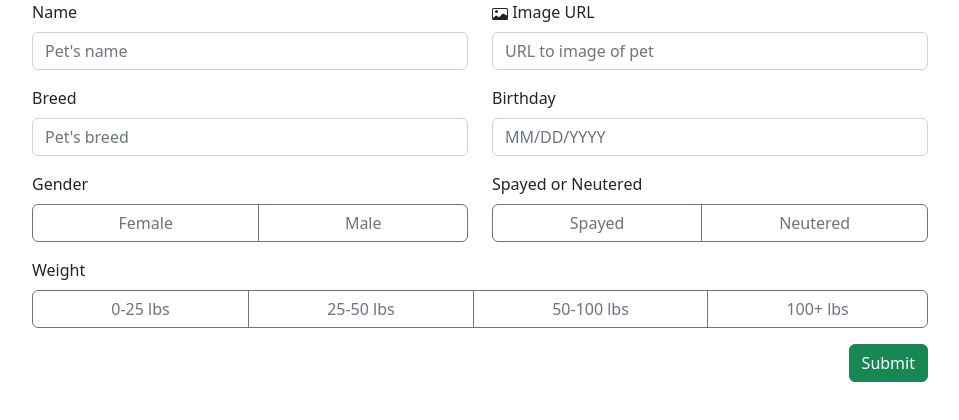
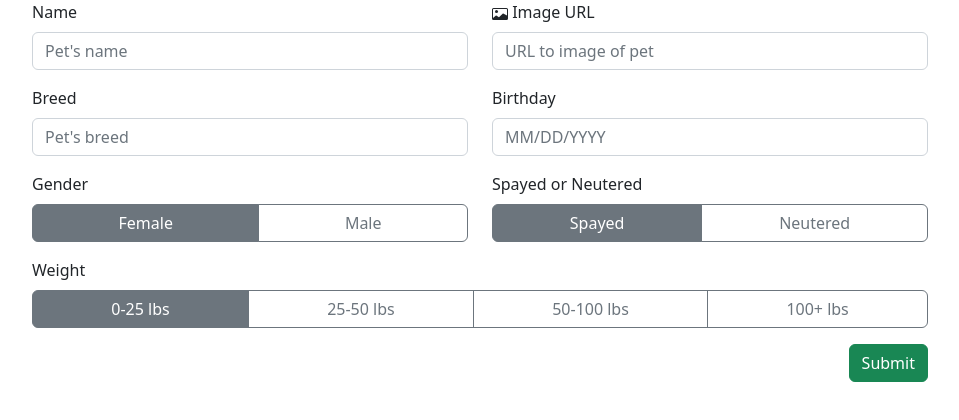
Before and after one commit to JoshThorntonDev/a3-s3786643, a React (Create React App) app: page / in a window 1280 px wide. Shown: the top 420 px of the page, without its empty margins (160-1119 px from the left). Built offline with nearby package versions, Linux system fonts and the light colour scheme.

Commit message:
Update RadioGroup to allow setting default

```diff
--- a/src/components/DogForm.js
+++ b/src/components/DogForm.js
@@ -179,6 +179,7 @@ function DogForm(props) {
               radios={gendersArr}
               value={values.gender}
               inputChange={handleInputChange}
+              default={gendersArr[0].value}
             ></RadioGroup>
           </Form.Group>
         </Col>
@@ -190,6 +191,7 @@ function DogForm(props) {
               radios={statusArr}
               value={values.status}
               inputChange={handleInputChange}
+              default={statusArr[0].value}
             ></RadioGroup>
           </Form.Group>
         </Col>
@@ -203,6 +205,7 @@ function DogForm(props) {
               radios={weightArr}
               value={values.weight}
               inputChange={handleInputChange}
+              default={weightArr[0].value}
             ></RadioGroup>
           </Form.Group>
         </Col>
--- a/src/components/RadioGroup.js
+++ b/src/components/RadioGroup.js
@@ -4,7 +4,7 @@ import ToggleButton from "react-bootstrap/ToggleButton";
 function RadioGroup(props) {
   return (
     <div className="d-grid">
-      <ToggleButtonGroup name={props.name}>
+      <ToggleButtonGroup defaultValue={props.default} name={props.name}>
         {props.radios.map((radio, idx) => ( // for each entry in props.radios, create a button
           <ToggleButton
             key={idx}
@@ -13,7 +13,6 @@ function RadioGroup(props) {
             variant="outline-secondary"
             name={radio.value}
             value={radio.value}
-            checked={props.value === radio.value}
             onChange={props.inputChange}
           >
             {radio.name}
```
